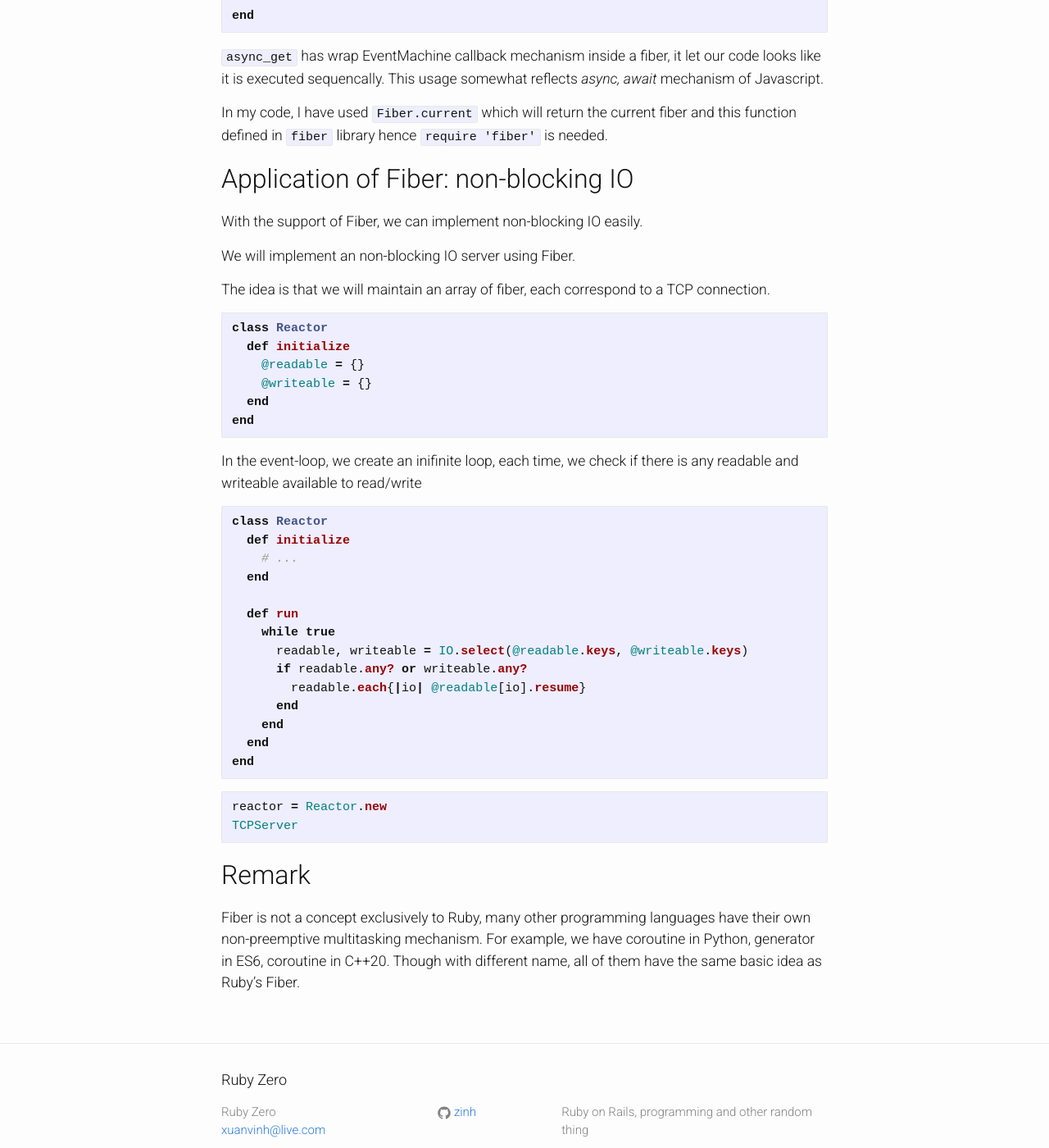
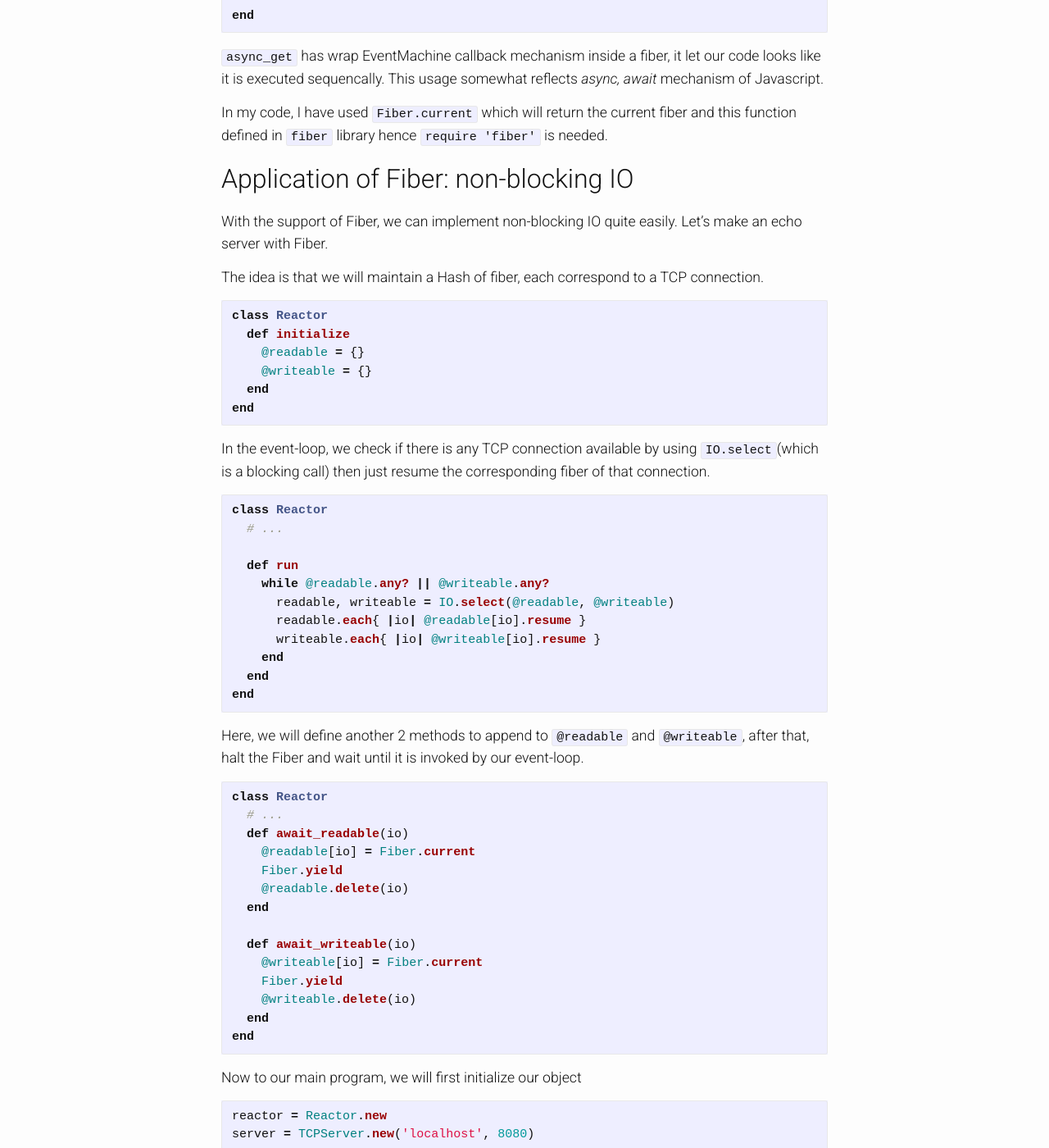
Before and after one commit to zinh/zinh.github.io, a Jekyll site: the page built from _posts/2019-08-16-event-driven-with-ruby-fiber.markdown, in a window 1280 px wide and 1400 px high, scrolled down 3914 px. Shown: the whole window at 82% size. Built offline with Jekyll 4.4.1, drawn with Linux system fonts in a browser that asks for light colours; some of the changed text lies outside the part shown.

Commit message:
update fiber

```diff
--- a/_posts/2019-08-16-event-driven-with-ruby-fiber.markdown
+++ b/_posts/2019-08-16-event-driven-with-ruby-fiber.markdown
@@ -63,9 +63,9 @@ foo 2
 ~~~
 
 By spawning a new thread for each function, we let the OS(or in our case, ruby VM) decides when and how to execute foo and bar simultaneously.
-This model is known as Preemptive Multitasking.
+This model is known as *Preemptive Multitasking*.
 
-There is another model called Cooperative Multitasking(or non-preemptive multitasking). Its idea is that OS/VM will not schedule our function for us, it's our responsibilty to start, stop our function in order to achieve concurrency. And Ruby's Fiber provides us some primitives to let us schedule tasks by ourself.
+There is another model called *Cooperative Multitasking*(or *non-preemptive multitasking*). Its idea is that OS/VM will not schedule our function for us, it's our responsibilty to start, stop and resume our function in order to achieve concurrency. And Ruby's Fiber provides us some primitives to let us schedule tasks by ourself.
 
 Let's have some example.
 
@@ -116,7 +116,7 @@ bar.resume # output: bar 2
 foo.resume # output: foo 2
 ~~~
 
-As we can see, Fiber let us schedule the execution by ourself.
+As we can see, the effect looks just like multi-threading, output is altenated between foo and bar.
 
 Next, let see how can we passing message between fibers.
 
@@ -179,11 +179,9 @@ In my code, I have used `Fiber.current` which will return the current fiber and
 
 ## Application of Fiber: non-blocking IO
 
-With the support of Fiber, we can implement non-blocking IO easily.
+With the support of Fiber, we can implement non-blocking IO quite easily. Let's make an echo server with Fiber.
 
-We will implement an non-blocking IO server using Fiber.
-
-The idea is that we will maintain an array of fiber, each correspond to a TCP connection.
+The idea is that we will maintain a Hash of fiber, each correspond to a TCP connection.
 
 ~~~rb
 class Reactor
@@ -194,30 +192,77 @@ class Reactor
 end
 ~~~
 
-In the event-loop, we create an inifinite loop, each time, we check if there is any readable and writeable available to read/write
+In the event-loop, we check if there is any TCP connection available by using `IO.select`(which is a blocking call) then just resume the corresponding fiber of that connection.
 
 ~~~rb
 class Reactor
-  def initialize
-    # ...
-  end
+  # ...
 
   def run
-    while true
-      readable, writeable = IO.select(@readable.keys, @writeable.keys)
-      if readable.any? or writeable.any?
-        readable.each{|io| @readable[io].resume}
-      end
+    while @readable.any? || @writeable.any?
+      readable, writeable = IO.select(@readable, @writeable)
+      readable.each{ |io| @readable[io].resume }
+      writeable.each{ |io| @writeable[io].resume }
     end
   end
 end
 ~~~
 
+Here, we will define another 2 methods to append to `@readable` and `@writeable`, after that,
+halt the Fiber and wait until it is invoked by our event-loop.
+
+~~~rb
+class Reactor
+  # ...
+  def await_readable(io)
+    @readable[io] = Fiber.current
+    Fiber.yield
+    @readable.delete(io)
+  end
+
+  def await_writeable(io)
+    @writeable[io] = Fiber.current
+    Fiber.yield
+    @writeable.delete(io)
+  end
+end
+~~~
+
+Now to our main program, we will first initialize our object
+
 ~~~rb
 reactor = Reactor.new
-TCPServer
+server = TCPServer.new('localhost', 8080)
 ~~~
+
+then create a Fiber for `server` and a new Fiber for each connection
+
+~~~rb
+Fiber.new do
+  # wait for connection, meanwhile, halt this Fiber
+  reactor.await_readable(server)
+  client = server.accept
+  Fiber.new do
+    # wait for this socket to be readable, meanwhile, halt it
+    reactor.await_readable(client)
+    request = client.gets
+
+    # wait for this socket to be writeable, meanwhile, halt it
+    client.await_writeable(client)
+
+    # just send back the request then close
+    client.puts(request)
+    client.close
+  end
+end.resume
+
+reactor.run
+~~~
+
+We can see that our program would be able to handle concurrency connection without needing of threading or multi-process.
+
+Once again, our `await_readable` `await_writeable` mimick `async/await` mechanism of ES6.
 
 ## Remark
 
-Fiber is not a concept exclusively to Ruby, many other programming languages have their own non-preemptive multitasking mechanism. For example, we have coroutine in Python, generator in ES6, coroutine in C++20. Though with different name, all of them have the same basic idea as Ruby's Fiber.
+Fiber is not a concept exclusively to Ruby, many other programming languages have their own non-preemptive multitasking mechanism. For example, we have coroutine in Python, generator in ES6, coroutine in C++20. Though with different names, all of them have the same basic idea as Ruby's Fiber.
```
